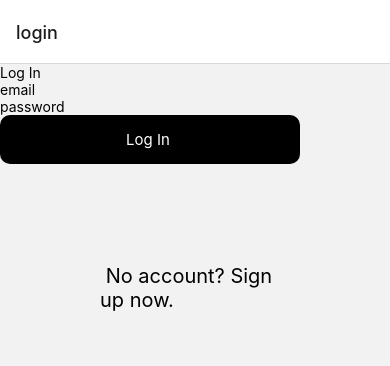
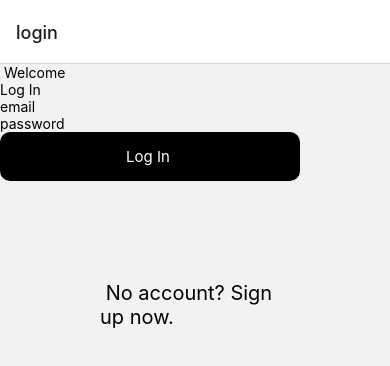
Before and after one commit to dynnnnn/travelapp, a React Native app: screen /login in a window 390 px wide. Shown: the top 366 px of the page. Built offline with nearby package versions, Linux system fonts and the light colour scheme; no server answers.

Commit message:
add welcome

```diff
--- a/screens/LogIn.js
+++ b/screens/LogIn.js
@@ -52,6 +52,7 @@ function LogIn({ navigation }) {
 
   return (
     <View style={styles.container}>
+      <Text > Welcome</Text>
       <Text style={styles.title}>{isLogIn ? "Log In" : "Sign Up"}</Text>
       <TextInput
         placeholder="email"
```
